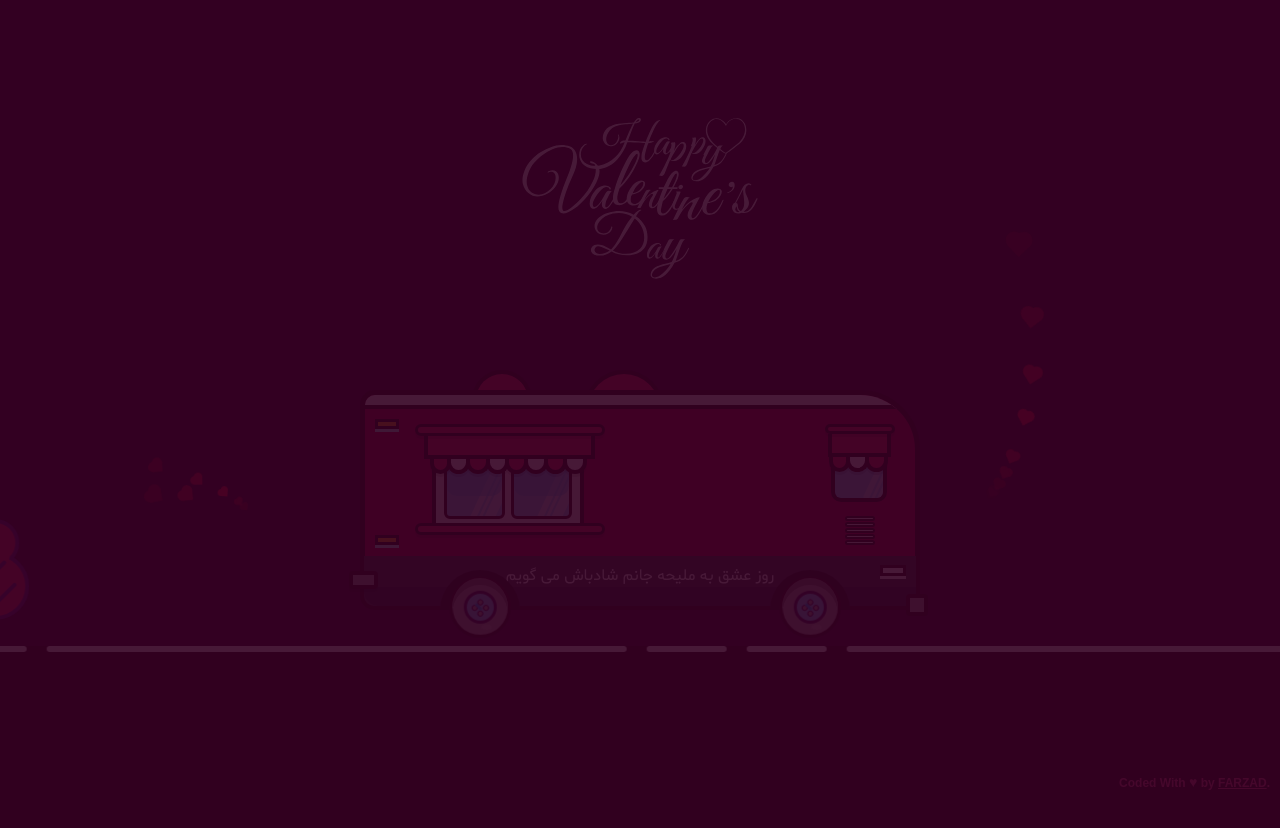
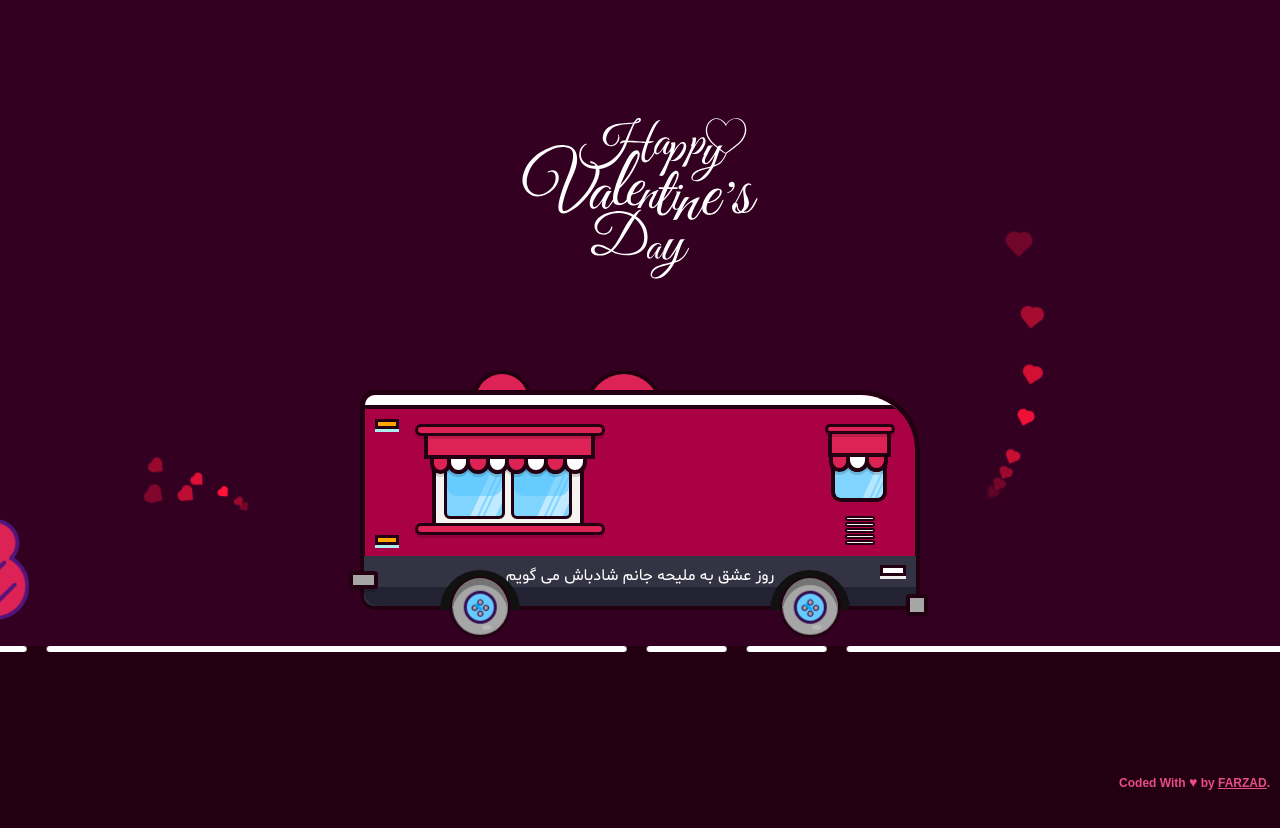
Before and after one commit to CodedWithLove/CodedWithLove.Github.io, a plain HTML site: page index.html in a window 1280 px wide. Drawn offline with Linux system fonts and the light colour scheme; a web font is replaced by a local one.

Commit message:
Removed Opacity

```diff
--- a/css/style.css
+++ b/css/style.css
@@ -27,7 +27,6 @@ svg {
 	left: 0;
 	margin: 0;
 	padding: 0;
-	opacity: 0.1;
 }
 #text {
 	z-index: 1;
```
